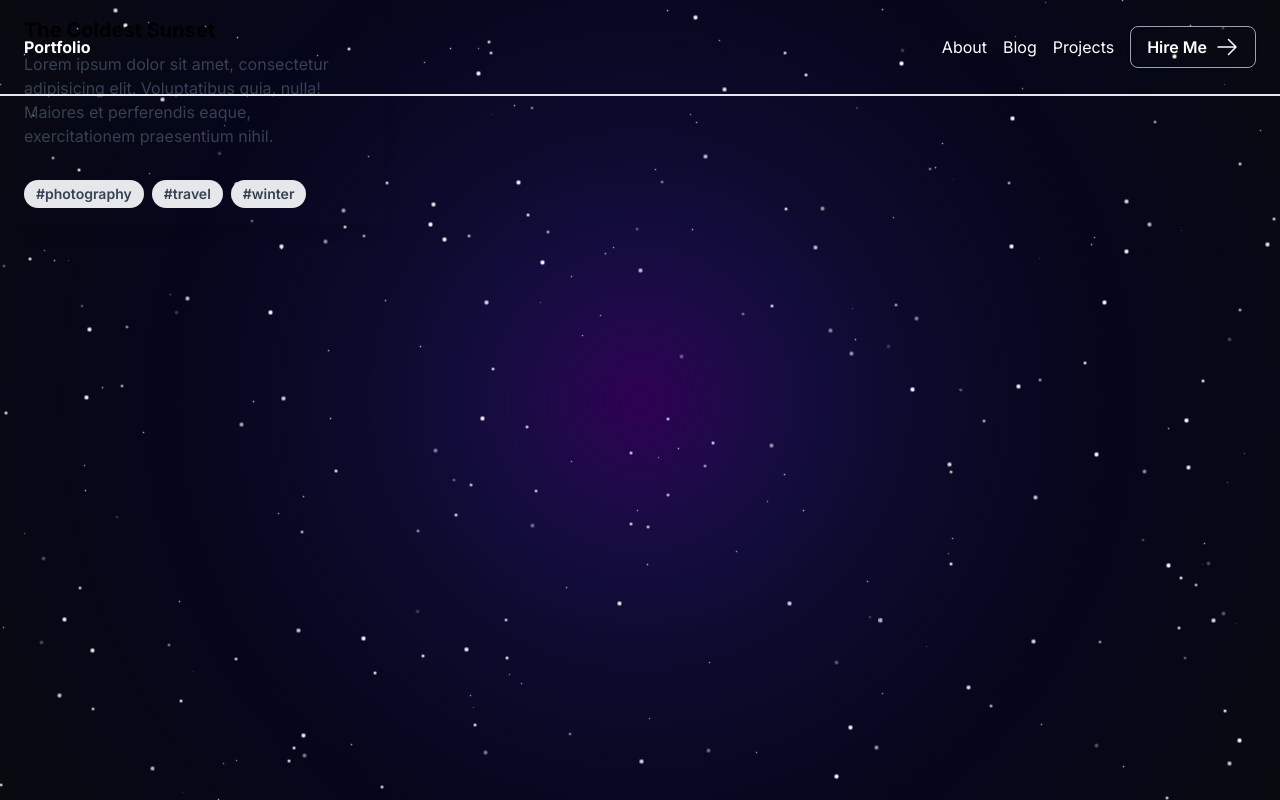
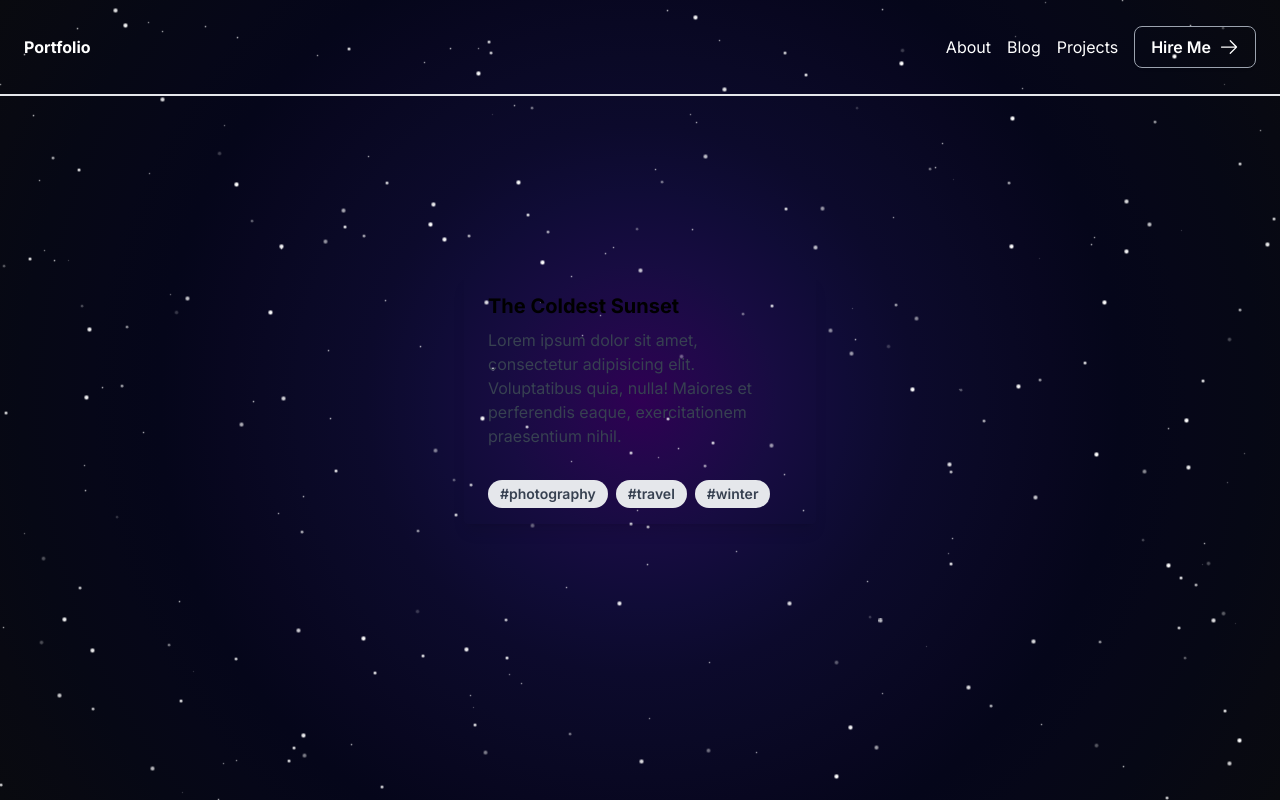
Before and after one commit to DylanWDev/Portfolio, a Next.js app: page /projects in a window 1280 px wide. Built offline with nearby package versions, Linux system fonts and the light colour scheme.

Commit message:
project page

```diff
--- a/src/app/components/Nav/Nav.jsx
+++ b/src/app/components/Nav/Nav.jsx
@@ -7,7 +7,7 @@ import { Bars3Icon, XMarkIcon } from "@heroicons/react/24/solid"
 const Nav = () => {
 
   return (
-    <Popover className="container text-white mx-auto flex items-center border-b-2 px-6 py-2 h-24">
+    <Popover className="container text-white mx-auto flex items-center border-b-2 px-6 py-2 h-24" placement="top-end">
       <Link className="cursor-pointer font-bold" href="/">Portfolio</Link>
       <div className="grow">
         <div className="hidden cursor-pointer sm:flex items-center justify-end gap-4">
@@ -20,7 +20,7 @@ const Nav = () => {
               xmlns="http://www.w3.org/2000/svg"
               viewBox="0 0 24 24"
               fill="currentColor"
-              className="ml-2 w-6 h-6"
+              className="ml-2 w-5 h-6"
             >
               <path
                 fillRule="evenodd"
@@ -32,19 +32,19 @@ const Nav = () => {
         </div>
       </div>
       <div className="flex grow items-center justify-end sm:hidden">
-        <Popover.Button className="inline-flex items-center justify-center rounded-md bg-white p-2 text-gray-400 hover:bg-gray-500 hover:text-gray-500 focus:outline-none focus:ring-2 focus:ring-inset focus:ring-indigo-500">
+        <Popover.Button className="inline-flex items-center justify-center rounded-md bg-white p-2 text-gray-400 hover:bg-pink-500 hover:text-white focus:outline-none focus:ring-2 focus:ring-inset focus:ring-pink-500">
           <span className="sr-only">Open Menu</span>
           <Bars3Icon className="h-6 w-6" aria-hidden="true" />
         </Popover.Button>
       </div>
 
-<Popover.Panel focus className="float-end absolute insert-x-0 top-0 origin-top-right transform p-2 transition md:hidden">
+<Popover.Panel focus className="absolute insert-x-0 top-0 origin-top-right transform p-2 transition md:hidden">
   <div className="rounded-lg  bg-black shadow-lg ring-1 ring-black ring-opacity-5 divide-y-2 divide-gray-50">
     <div className="px-5 pt-5 pb-6">
       <div className="flex items-center justify-between">
-        <h1 className="font-bold">qwerty</h1>
+        <h1 className="font-bold mr-3">Close Menu</h1>
         <div className="mr-2">
-          <Popover.Button className="inline-flex items-center justify-center rounded-md bg-white p-2 text-gray-400 hover:bg-gray-500 hover:text-gray-500 focus:outline-none focus:ring-2 focus:ring-inset focus:ring-indigo-500">
+          <Popover.Button className="inline-flex items-center justify-center rounded-md bg-white p-2 text-gray-400 hover:bg-pink-500 hover:text-white focus:outline-none focus:ring-2 focus:ring-inset focus:ring-pink-500">
             <span className="sr-only">Close Menu</span>
             <XMarkIcon className="h-6 w-6" aria-hidden="true" />
           </Popover.Button>
@@ -55,6 +55,21 @@ const Nav = () => {
         <Link className="focus:outline-none focus:ring-2 focus:ring-insert focus:ring-gray-500 px-2" href="about">About</Link>
         <Link className="focus:outline-none focus:ring-2 focus:ring-insert focus:ring-gray-500 px-2" href="blog">Blog</Link>
         <Link className="focus:outline-none focus:ring-2 focus:ring-insert focus:ring-gray-500 px-2" href="projects">Projects</Link>
+        <button className="hire-me flex w-18 rounded-lg transition hover:bg-pink-500 text-white font-semibold py-2 px-4 border border-gray-400  shadow">
+            Hire Me
+            <svg
+              xmlns="http://www.w3.org/2000/svg"
+              viewBox="0 0 24 24"
+              fill="currentColor"
+              className="ml-2 w-5 h-6"
+            >
+              <path
+                fillRule="evenodd"
+                d="M12.97 3.97a.75.75 0 0 1 1.06 0l7.5 7.5a.75.75 0 0 1 0 1.06l-7.5 7.5a.75.75 0 1 1-1.06-1.06l6.22-6.22H3a.75.75 0 0 1 0-1.5h16.19l-6.22-6.22a.75.75 0 0 1 0-1.06Z"
+                clipRule="evenodd"
+              />
+            </svg>
+          </button>
         </nav>
       </div>
     </div>
--- a/src/app/projects/page.jsx
+++ b/src/app/projects/page.jsx
@@ -3,34 +3,40 @@ import Stars from "../components/Stars/Stars";
 
 export default function Projects() {
   return (
-    <div className="">
-      <div className="star-bg absolute star-container ">
+    <div>
+      <div className="star-bg absolute star-container">
         <Stars />
       </div>
       <div className="absolute top-0 w-full">
         <Nav />
       </div>
-      <div class="max-w-sm rounded overflow-hidden shadow-lg">
-        <div class="px-6 py-4">
-          <div class="font-bold text-xl mb-2">The Coldest Sunset</div>
-          <p class="text-gray-700 text-base">
+    <div className="flex flex-col items-center justify-center min-h-screen">
+
+      <div className="container max-w-sm p-4">
+        <div className="max-w-sm rounded overflow-hidden shadow-lg">
+          <div className="px-6 py-4">
+            <div className="font-bold text-xl mb-2">The Coldest Sunset</div>
+            <p className="text-gray-700 text-base">
               Lorem ipsum dolor sit amet, consectetur adipisicing elit.
               Voluptatibus quia, nulla! Maiores et perferendis eaque,
               exercitationem praesentium nihil.
             </p>
           </div>
-        <div class="px-6 pt-4 pb-2">
-          <span class="inline-block bg-gray-200 rounded-full px-3 py-1 text-sm font-semibold text-gray-700 mr-2 mb-2">
+
+          <div className="px-6 pt-4 pb-2">
+            <span className="inline-block bg-gray-200 rounded-full px-3 py-1 text-sm font-semibold text-gray-700 mr-2 mb-2">
               #photography
             </span>
-          <span class="inline-block bg-gray-200 rounded-full px-3 py-1 text-sm font-semibold text-gray-700 mr-2 mb-2">
+            <span className="inline-block bg-gray-200 rounded-full px-3 py-1 text-sm font-semibold text-gray-700 mr-2 mb-2">
               #travel
             </span>
-          <span class="inline-block bg-gray-200 rounded-full px-3 py-1 text-sm font-semibold text-gray-700 mr-2 mb-2">
+            <span className="inline-block bg-gray-200 rounded-full px-3 py-1 text-sm font-semibold text-gray-700 mr-2 mb-2">
               #winter
             </span>
           </div>
         </div>
       </div>
+    </div>
+    </div>
   );
 }
```
Lines whose indentation alone changed are shown as unchanged.
